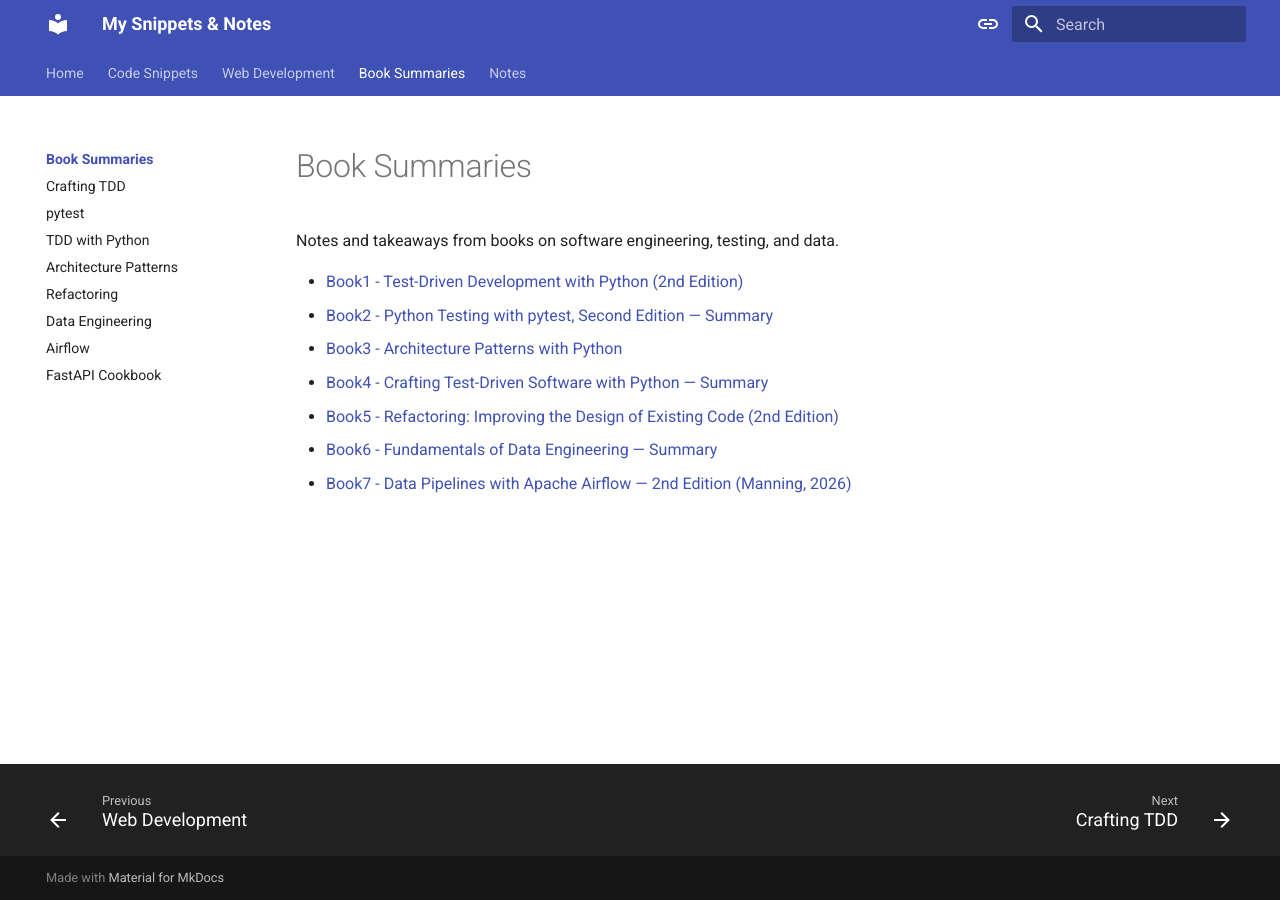
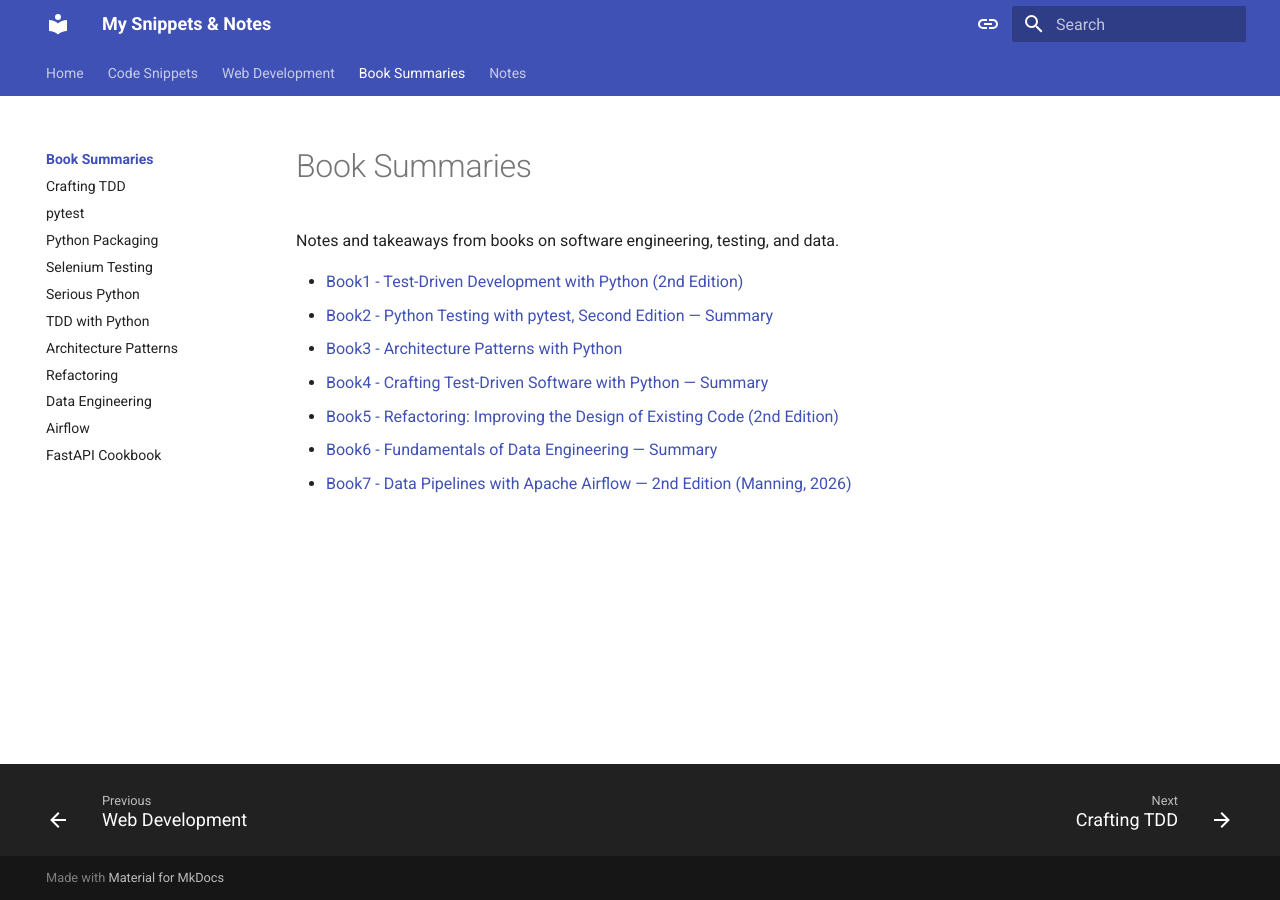
Before and after one commit to cudavinci/4reference, an MkDocs documentation site: the page built from docs/books/index.md, in a window 1280 px wide. Built offline with MkDocs 1.6.1 and Material for MkDocs 9.7.7, drawn with Linux system fonts in a browser that asks for light colours.

Commit message:
mur berks

```diff
--- a/mkdocs.yml
+++ b/mkdocs.yml
@@ -74,6 +74,9 @@ nav:
     - books/index.md
     - Crafting TDD: books/crafting_tdd_python.md
     - pytest: books/pytest.md
+    - Python Packaging: books/python_packaging.md
+    - Selenium Testing: books/selenium_testing.md
+    - Serious Python: books/serious_python.md
     - TDD with Python: books/tdd_python.md
     - Architecture Patterns: books/arch_patterns_python.md
     - Refactoring: books/refactoring.md
```
